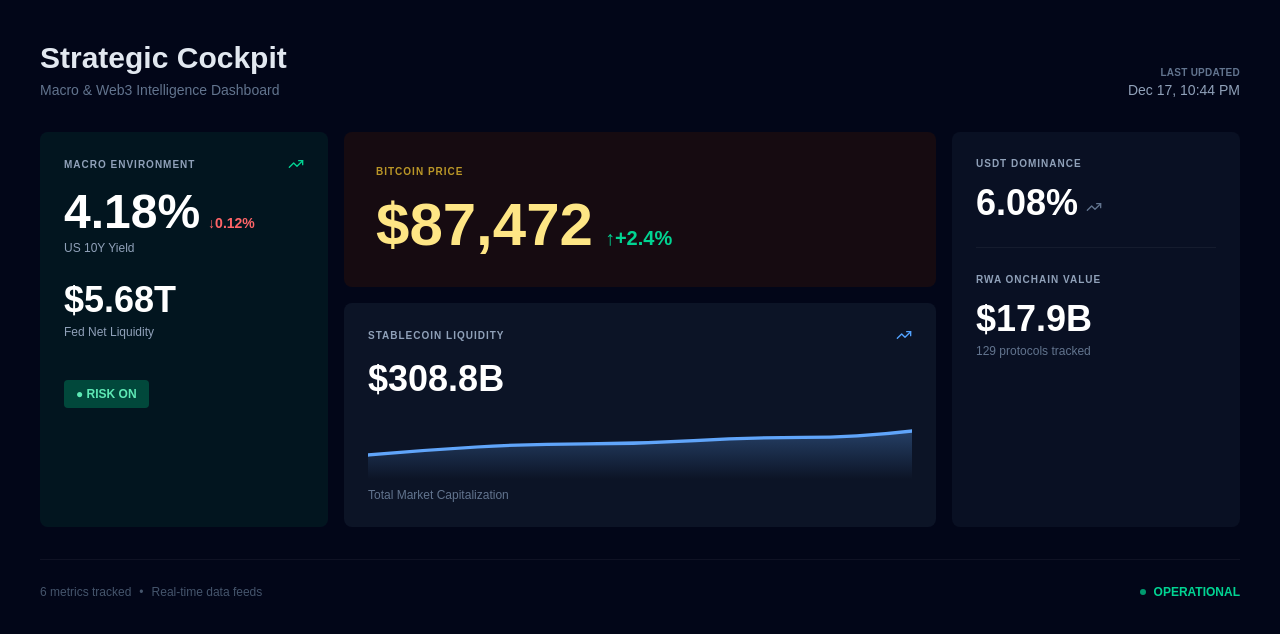
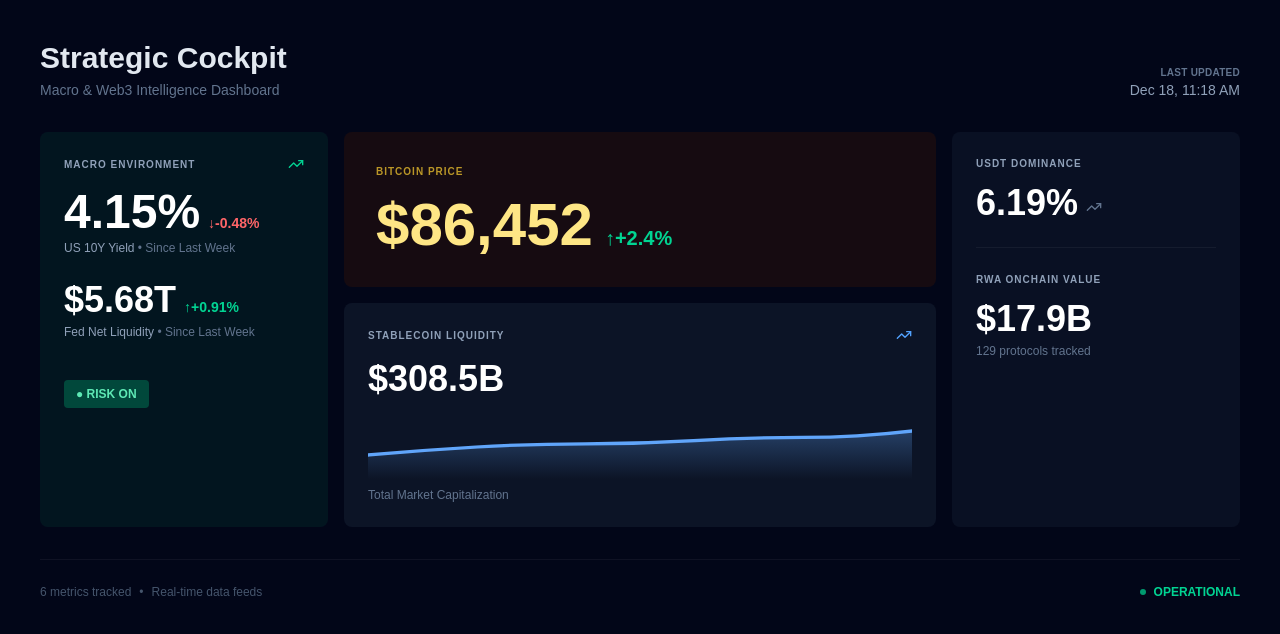
Before and after one commit to KenHuang21/strategic-cockpit-dashboard, a Next.js app: page / in a window 1280 px wide. Shown: the top 634 px of the page. Built offline with nearby package versions, Linux system fonts and the light colour scheme.

Commit message:
feat: add real 7-day change tracking for US 10Y Yield and Fed Net Liquidity

```diff
--- a/app/page.tsx
+++ b/app/page.tsx
@@ -16,6 +16,8 @@ interface DashboardData {
     stablecoin_mcap: number;
     usdt_dominance: number;
     rwa_tvl: number;
+    us_10y_yield_7d_change?: number;
+    fed_net_liquidity_7d_change?: number;
   };
 }
 
@@ -89,6 +91,8 @@ export default function DashboardPage() {
               us10yYield={data.metrics.us_10y_yield}
               fedNetLiquidity={data.metrics.fed_net_liquidity}
               isBearish={bearish}
+              us10yYield7dChange={data.metrics.us_10y_yield_7d_change}
+              fedNetLiquidity7dChange={data.metrics.fed_net_liquidity_7d_change}
             />
           </div>
 
--- a/components/MacroSignalCard.tsx
+++ b/components/MacroSignalCard.tsx
@@ -4,11 +4,17 @@ interface MacroSignalCardProps {
     us10yYield: number;
     fedNetLiquidity: number;
     isBearish: boolean;
+    us10yYield7dChange?: number;
+    fedNetLiquidity7dChange?: number;
 }
 
-export function MacroSignalCard({ us10yYield, fedNetLiquidity, isBearish }: MacroSignalCardProps) {
-    const yieldChange = -0.12;
-
+export function MacroSignalCard({
+    us10yYield,
+    fedNetLiquidity,
+    isBearish,
+    us10yYield7dChange,
+    fedNetLiquidity7dChange
+}: MacroSignalCardProps) {
     return (
         <div
             className={`
@@ -37,19 +43,34 @@ export function MacroSignalCard({ us10yYield, fedNetLiquidity, isBearish }: Macr
                         <p className="text-5xl font-bold text-white">
                             {us10yYield.toFixed(2)}%
                         </p>
-                        <span className={`text-sm font-bold ${yieldChange >= 0 ? 'text-emerald-400' : 'text-red-400'}`}>
-                            {yieldChange >= 0 ? '↑' : '↓'}{Math.abs(yieldChange).toFixed(2)}%
-                        </span>
+                        {us10yYield7dChange !== undefined && (
+                            <span className={`text-sm font-bold ${us10yYield7dChange >= 0 ? 'text-emerald-400' : 'text-red-400'}`}>
+                                {us10yYield7dChange >= 0 ? '↑' : '↓'}{us10yYield7dChange >= 0 ? '+' : ''}{us10yYield7dChange.toFixed(2)}%
+                            </span>
+                        )}
                     </div>
-                    <p className="text-xs text-slate-400">US 10Y Yield</p>
+                    <p className="text-xs text-slate-400">
+                        US 10Y Yield
+                        {us10yYield7dChange !== undefined && <span className="text-slate-500"> • Since Last Week</span>}
+                    </p>
                 </div>
 
                 {/* Fed Net Liquidity */}
                 <div>
-                    <p className="text-4xl font-bold text-white mb-1">
-                        ${(fedNetLiquidity / 1_000_000).toFixed(2)}T
+                    <div className="flex items-baseline gap-2 mb-1">
+                        <p className="text-4xl font-bold text-white">
+                            ${(fedNetLiquidity / 1_000_000).toFixed(2)}T
+                        </p>
+                        {fedNetLiquidity7dChange !== undefined && (
+                            <span className={`text-sm font-bold ${fedNetLiquidity7dChange >= 0 ? 'text-emerald-400' : 'text-red-400'}`}>
+                                {fedNetLiquidity7dChange >= 0 ? '↑' : '↓'}{fedNetLiquidity7dChange >= 0 ? '+' : ''}{fedNetLiquidity7dChange.toFixed(2)}%
+                            </span>
+                        )}
+                    </div>
+                    <p className="text-xs text-slate-400">
+                        Fed Net Liquidity
+                        {fedNetLiquidity7dChange !== undefined && <span className="text-slate-500"> • Since Last Week</span>}
                     </p>
-                    <p className="text-xs text-slate-400">Fed Net Liquidity</p>
                 </div>
 
                 {/* Status Badge */}
--- a/public/dashboard_data.json
+++ b/public/dashboard_data.json
@@ -1,13 +1,15 @@
 {
-  "timestamp": "2025-12-17T22:44:08.741110",
-  "timestamp_unix": 1765982648,
+  "timestamp": "2025-12-18T11:18:53.116573",
+  "timestamp_unix": 1766027933,
   "metrics": {
-    "us_10y_yield": 4.18,
-    "bitcoin_price": 87472.0,
-    "stablecoin_mcap": 308810139674.8331,
-    "rwa_tvl": 17905440459.14904,
-    "usdt_dominance": 6.077652545568771,
-    "fed_net_liquidity": 5680355.446
+    "us_10y_yield": 4.15,
+    "us_10y_yield_7d_change": -0.47961630695442625,
+    "bitcoin_price": 86452.0,
+    "stablecoin_mcap": 308482757521.09784,
+    "rwa_tvl": 17927182393.712345,
+    "usdt_dominance": 6.193484135973806,
+    "fed_net_liquidity": 5680346.639,
+    "fed_net_liquidity_7d_change": 0.9114492490489672
   },
   "summary": {
     "total_metrics": 6,
```
